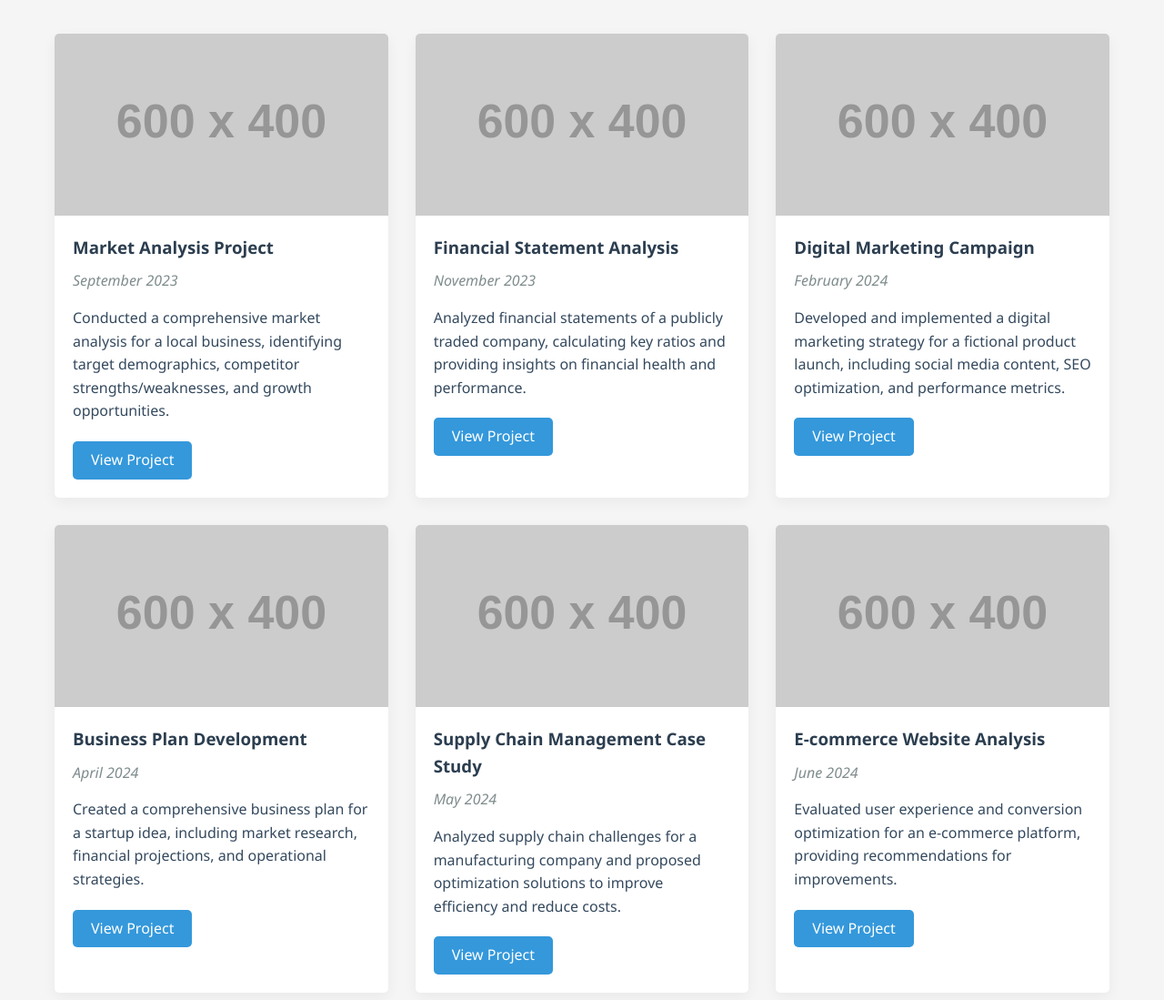
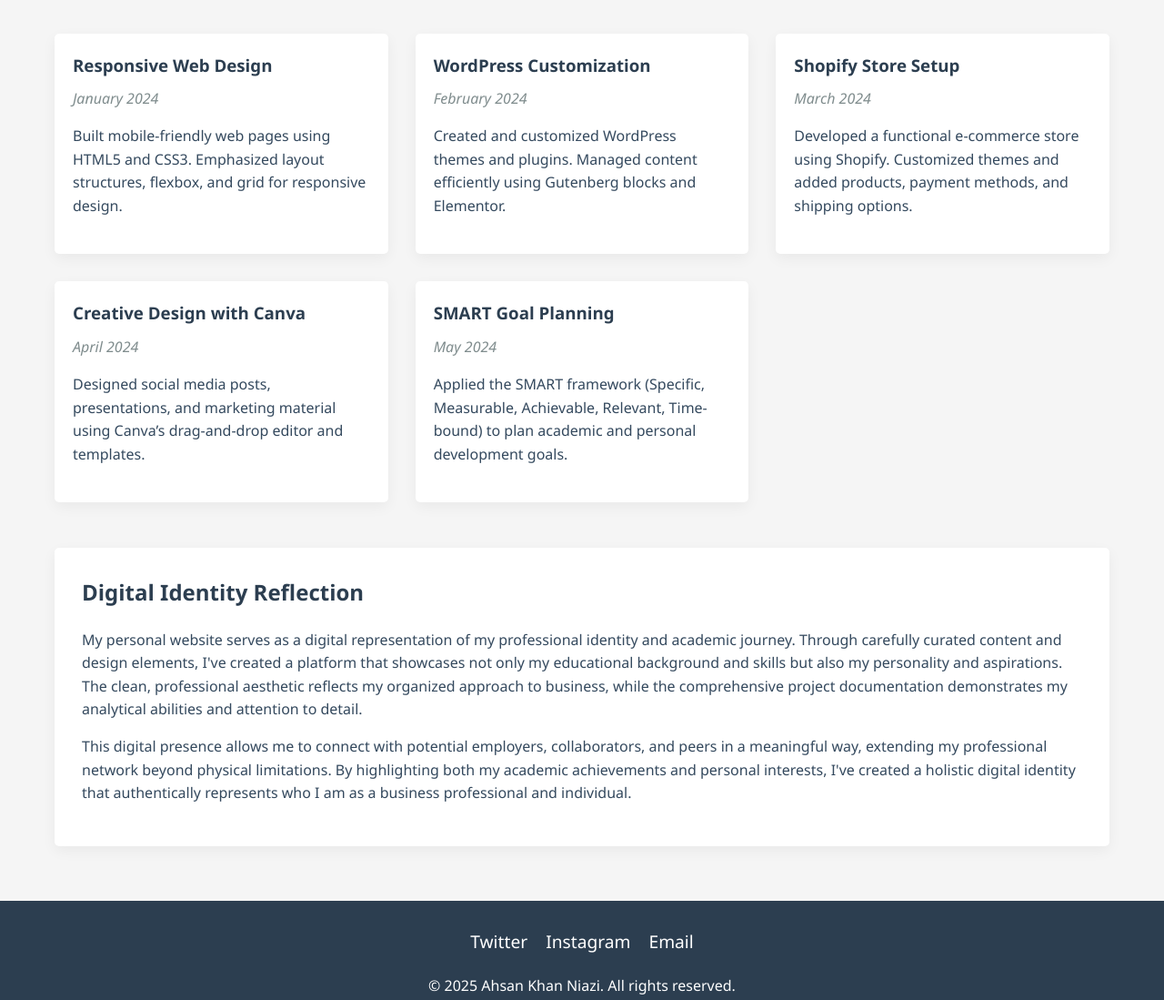
Before and after one commit to alihaider79/ahsan-web, a plain HTML site: page labs.html in a window 1280 px wide. Shown: the part 560-1659 px from the top of the page at 91% size. Drawn offline with Linux system fonts and the light colour scheme; placeholder pictures from the web are drawn by us.

Commit message:
added labs and adde link to shopify store

```diff
--- a/labs.html
+++ b/labs.html
@@ -289,116 +289,59 @@
 
         <div class="labs-grid">
           <div class="lab-card">
-            <div
-              class="lab-img"
-              style="
-                background-image: url('https://via.placeholder.com/600x400');
-              "
-            ></div>
             <div class="lab-content">
-              <h3>Market Analysis Project</h3>
-              <span class="date">September 2023</span>
-
+              <h3>Responsive Web Design</h3>
+              <span class="date">January 2024</span>
               <p>
-                Conducted a comprehensive market analysis for a local business,
-                identifying target demographics, competitor
-                strengths/weaknesses, and growth opportunities.
+                Built mobile-friendly web pages using HTML5 and CSS3. Emphasized
+                layout structures, flexbox, and grid for responsive design.
               </p>
-              <a href="#" class="btn">View Project</a>
             </div>
           </div>
 
           <div class="lab-card">
-            <div
-              class="lab-img"
-              style="
-                background-image: url('https://via.placeholder.com/600x400');
-              "
-            ></div>
             <div class="lab-content">
-              <h3>Financial Statement Analysis</h3>
-              <span class="date">November 2023</span>
+              <h3>WordPress Customization</h3>
+              <span class="date">February 2024</span>
               <p>
-                Analyzed financial statements of a publicly traded company,
-                calculating key ratios and providing insights on financial
-                health and performance.
+                Created and customized WordPress themes and plugins. Managed
+                content efficiently using Gutenberg blocks and Elementor.
               </p>
-              <a href="#" class="btn">View Project</a>
             </div>
           </div>
 
           <div class="lab-card">
-            <div
-              class="lab-img"
-              style="
-                background-image: url('https://via.placeholder.com/600x400');
-              "
-            ></div>
             <div class="lab-content">
-              <h3>Digital Marketing Campaign</h3>
-              <span class="date">February 2024</span>
+              <h3>Shopify Store Setup</h3>
+              <span class="date">March 2024</span>
               <p>
-                Developed and implemented a digital marketing strategy for a
-                fictional product launch, including social media content, SEO
-                optimization, and performance metrics.
+                Developed a functional e-commerce store using Shopify.
+                Customized themes and added products, payment methods, and
+                shipping options.
               </p>
-              <a href="#" class="btn">View Project</a>
             </div>
           </div>
 
           <div class="lab-card">
-            <div
-              class="lab-img"
-              style="
-                background-image: url('https://via.placeholder.com/600x400');
-              "
-            ></div>
             <div class="lab-content">
-              <h3>Business Plan Development</h3>
+              <h3>Creative Design with Canva</h3>
               <span class="date">April 2024</span>
               <p>
-                Created a comprehensive business plan for a startup idea,
-                including market research, financial projections, and
-                operational strategies.
+                Designed social media posts, presentations, and marketing
+                material using Canva’s drag-and-drop editor and templates.
               </p>
-              <a href="#" class="btn">View Project</a>
             </div>
           </div>
 
           <div class="lab-card">
-            <div
-              class="lab-img"
-              style="
-                background-image: url('https://via.placeholder.com/600x400');
-              "
-            ></div>
             <div class="lab-content">
-              <h3>Supply Chain Management Case Study</h3>
+              <h3>SMART Goal Planning</h3>
               <span class="date">May 2024</span>
               <p>
-                Analyzed supply chain challenges for a manufacturing company and
-                proposed optimization solutions to improve efficiency and reduce
-                costs.
+                Applied the SMART framework (Specific, Measurable, Achievable,
+                Relevant, Time-bound) to plan academic and personal development
+                goals.
               </p>
-              <a href="#" class="btn">View Project</a>
-            </div>
-          </div>
-
-          <div class="lab-card">
-            <div
-              class="lab-img"
-              style="
-                background-image: url('https://via.placeholder.com/600x400');
-              "
-            ></div>
-            <div class="lab-content">
-              <h3>E-commerce Website Analysis</h3>
-              <span class="date">June 2024</span>
-              <p>
-                Evaluated user experience and conversion optimization for an
-                e-commerce platform, providing recommendations for improvements.
-              </p>
-              <a href="#" class="btn">View Project</a>
             </div>
           </div>
         </div>
```
Also changed, not shown: store.html (+1 -1 lines).
